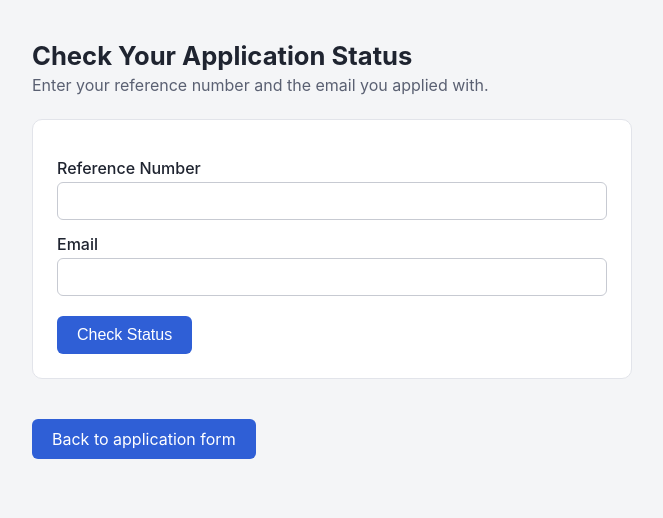
After one commit to binyomin9821-netizen/Test, a Flask app: page /status in a window 1280 px wide. The commit adds this page. Shown: the top 518 px of the page, without its empty margins (308-971 px from the left). Run offline with Flask 3, Linux system fonts and the light colour scheme.

Commit message:
Add applicant status lookup and optional decision emails
Applicants can now self-serve check their status at /status using their
reference number and email, without needing to log in. When the
decision-maker approves or denies an application, the app also tries to
email the applicant automatically via Gmail SMTP (stdlib smtplib, no new
dependency) -- gated behind EMAIL_ENABLED in config.py, defaulted off so
the pilot works out of the box with no mail credentials configured. A
failed or disabled send never blocks the Approve/Deny action; the
decision-maker sees a flash message either way.

Co-Authored-By: Claude Sonnet 5 <noreply@anthropic.com>
Claude-Session: https://claude.ai/code/session_013FV6ePKKhoxKJGsvhhQ6LY

```diff
--- a/app.py
+++ b/app.py
@@ -6,9 +6,10 @@ denies each application. Everything is stored in one SQLite file
 """
 from functools import wraps
 
-from flask import Flask, g, redirect, render_template, request, session, url_for
+from flask import Flask, flash, g, redirect, render_template, request, session, url_for
 
 import config
+import mail
 from seed import ensure_database, get_connection
 
 app = Flask(__name__)
@@ -119,6 +120,34 @@ def confirmation(application_id):
     return render_template("confirmation.html", application=application)
 
 
+@app.route("/status", methods=["GET", "POST"])
+def check_status():
+    application = None
+    error = None
+
+    if request.method == "POST":
+        reference = request.form.get("reference", "").strip()
+        email = request.form.get("email", "").strip()
+
+        if not reference or not email:
+            error = "Please enter both your reference number and email."
+        elif not reference.isdigit():
+            error = "The reference number should be numbers only (for example, 3)."
+        else:
+            db = get_db()
+            application = db.execute(
+                """SELECT applications.id, applications.status, applications.created_at,
+                          applications.decision_date, properties.name AS property_name
+                   FROM applications JOIN properties ON properties.id = applications.property_id
+                   WHERE applications.id = ? AND lower(applications.email) = lower(?)""",
+                (reference, email),
+            ).fetchone()
+            if application is None:
+                error = "We couldn't find an application with that reference number and email."
+
+    return render_template("status.html", application=application, error=error)
+
+
 # ---------------------------------------------------------------------------
 # Admin: login
 # ---------------------------------------------------------------------------
@@ -187,6 +216,23 @@ def admin_decide(application_id):
         (new_status, application_id),
     )
     db.commit()
+
+    application = db.execute(
+        """SELECT applications.full_name, applications.email, properties.name AS property_name
+           FROM applications JOIN properties ON properties.id = applications.property_id
+           WHERE applications.id = ?""",
+        (application_id,),
+    ).fetchone()
+
+    sent, error = mail.send_decision_email(
+        application["email"], application["full_name"], application["property_name"],
+        new_status, application_id,
+    )
+    if sent:
+        flash(f"Application {new_status.lower()}. Email sent to {application['email']}.")
+    else:
+        flash(f"Application {new_status.lower()}. Email was not sent: {error}")
+
     return redirect(url_for("admin_application_detail", application_id=application_id))
 
 
--- a/static/style.css
+++ b/static/style.css
@@ -93,6 +93,15 @@ button.deny:hover { background: #922019; }
     margin-bottom: 20px;
 }
 
+.notice {
+    background: #eaf1fb;
+    border: 1px solid #bcd3f2;
+    color: #1c3f6e;
+    padding: 12px 16px;
+    border-radius: 6px;
+    margin-bottom: 20px;
+}
+
 table {
     width: 100%;
     border-collapse: collapse;
--- a/templates/apply.html
+++ b/templates/apply.html
@@ -8,7 +8,8 @@
 <body>
   <div class="page">
     <h1>Apartment Application</h1>
-    <p class="subtitle">Please fill out the form below to apply.</p>
+    <p class="subtitle">Please fill out the form below to apply.
+      Already applied? <a href="{{ url_for('check_status') }}">Check your status</a>.</p>
 
     {% if errors %}
       <div class="errors">
--- a/templates/confirmation.html
+++ b/templates/confirmation.html
@@ -15,7 +15,10 @@
         <span class="status pending">{{ application.status }}</span>
       </p>
       <p>Application reference number: #{{ application.id }}</p>
+      <p>Save this number — you'll use it, along with your email, to check your
+        status later at the "Check your status" link on the application page.</p>
     </div>
+    <a class="button" href="{{ url_for('check_status') }}">Check status</a>
     <a class="button" href="{{ url_for('apply') }}">Submit another application</a>
   </div>
 </body>
--- a/templates/detail.html
+++ b/templates/detail.html
@@ -15,6 +15,12 @@
     <p class="subtitle">
       Status: <span class="status {{ application.status|lower }}">{{ application.status }}</span>
     </p>
+
+    {% with messages = get_flashed_messages() %}
+      {% if messages %}
+        {% for message in messages %}<div class="notice">{{ message }}</div>{% endfor %}
+      {% endif %}
+    {% endwith %}
 
     <div class="card">
       <dl class="detail-grid">
--- /dev/null
+++ b/templates/status.html
@@ -0,0 +1,39 @@
+<!doctype html>
+<html lang="en">
+<head>
+  <meta charset="utf-8">
+  <title>Check Application Status</title>
+  <link rel="stylesheet" href="{{ url_for('static', filename='style.css') }}">
+</head>
+<body>
+  <div class="page">
+    <h1>Check Your Application Status</h1>
+    <p class="subtitle">Enter your reference number and the email you applied with.</p>
+
+    {% if error %}<div class="errors">{{ error }}</div>{% endif %}
+
+    <form class="card" method="post">
+      <label for="reference">Reference Number</label>
+      <input type="text" id="reference" name="reference" value="{{ request.form.get('reference', '') }}" required>
+
+      <label for="email">Email</label>
+      <input type="email" id="email" name="email" value="{{ request.form.get('email', '') }}" required>
+
+      <button type="submit">Check Status</button>
+    </form>
+
+    {% if application %}
+      <div class="card">
+        <p>Application #{{ application.id }} to <strong>{{ application.property_name }}</strong></p>
+        <p>Status:
+          <span class="status {{ application.status|lower }}">{{ application.status }}</span>
+        </p>
+        <p>Submitted: {{ application.created_at }}</p>
+        {% if application.decision_date %}<p>Decision date: {{ application.decision_date }}</p>{% endif %}
+      </div>
+    {% endif %}
+
+    <a class="button" href="{{ url_for('apply') }}">Back to application form</a>
+  </div>
+</body>
+</html>
```
Also changed, not shown: config.py (+11 -0 lines), mail.py (added, +39 -0 lines), README.md.
